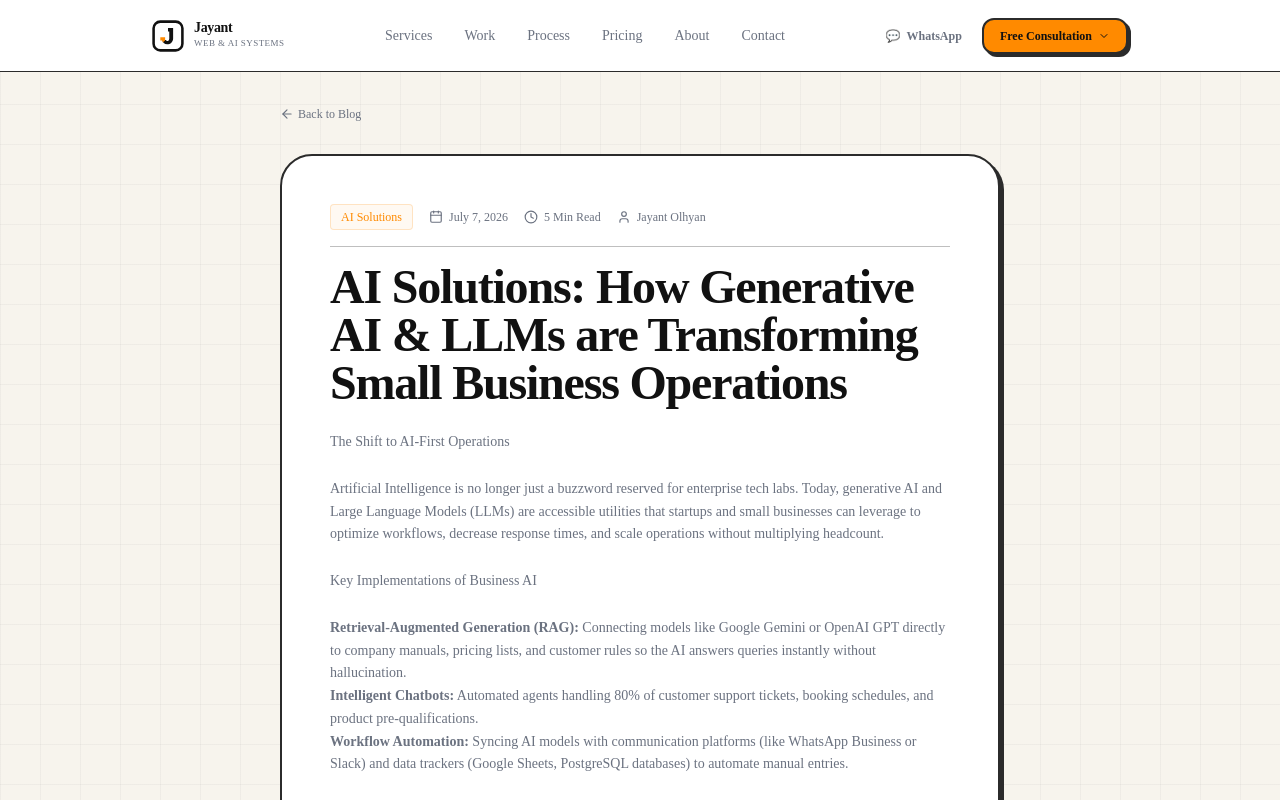
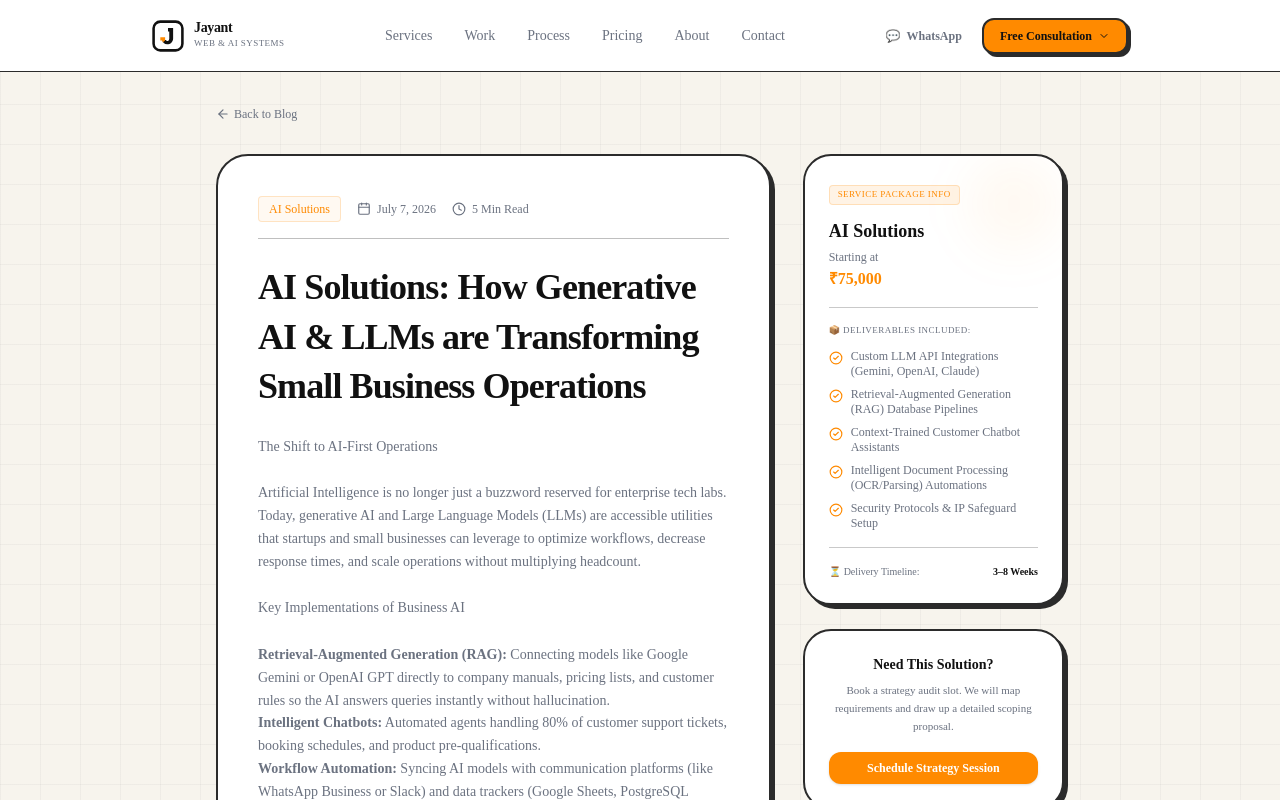
Before and after one commit to JayantOlhyan/Jayant-solutions, a Next.js app: page /blog/ai-solutions in a window 1280 px wide. Shown: the top 800 px of the page. Built offline with nearby package versions, Linux system fonts and the light colour scheme.

Commit message:
feat: redesign blog dynamic detail pages to display solution prices, timelines, scope inclusions, and booking triggers

```diff
--- a/src/app/blog/[slug]/page.tsx
+++ b/src/app/blog/[slug]/page.tsx
@@ -2,7 +2,7 @@ import React from "react";
 import Link from "next/link";
 import { notFound } from "next/navigation";
 import { blogPosts } from "@/data/blog";
-import { Calendar, Clock, User, ArrowLeft } from "lucide-react";
+import { Calendar, Clock, User, ArrowLeft, Check, CheckCircle2 } from "lucide-react";
 
 interface PageProps {
   params: Promise<{ slug: string }>;
@@ -18,7 +18,7 @@ export default async function BlogPostPage({ params }: PageProps) {
 
   return (
     <div className="hog-grid min-h-screen pb-20 pt-10">
-      <main className="max-w-3xl mx-auto px-6">
+      <main className="max-w-4xl mx-auto px-6">
         {/* Back Link */}
         <Link
           href="/blog"
@@ -27,10 +27,12 @@ export default async function BlogPostPage({ params }: PageProps) {
           <ArrowLeft className="size-3.5" /> Back to Blog
         </Link>
 
-        {/* Article Container */}
-        <article className="hog-card rounded-[32px] p-8 md:p-12 shadow-lg">
+        {/* Article Layout Grid */}
+        <div className="grid grid-cols-1 lg:grid-cols-12 gap-8 items-start">
+          {/* Main Article Body */}
+          <article className="lg:col-span-8 hog-card rounded-[32px] p-6 md:p-10 shadow-sm flex flex-col gap-6">
             {/* Metadata */}
-          <div className="flex flex-wrap items-center gap-4 mb-4 border-b border-border-custom/30 pb-4">
+            <div className="flex flex-wrap items-center gap-4 border-b border-border-custom/30 pb-4">
               <span className="font-mono text-xs text-primary border border-primary/20 bg-primary/5 px-2.5 py-1 rounded">
                 {post.category}
               </span>
@@ -42,23 +44,79 @@ export default async function BlogPostPage({ params }: PageProps) {
                 <Clock className="size-3.5" />
                 <span>{post.readTime}</span>
               </div>
-            <div className="flex items-center gap-1.5 text-xs text-text-muted font-mono">
-              <User className="size-3.5" />
-              <span>{post.author}</span>
-            </div>
             </div>
 
             {/* Title */}
-          <h1 className="font-serif text-3xl md:text-5xl font-bold tracking-tight text-text-base mb-6">
+            <h1 className="font-serif text-2xl md:text-4xl font-bold tracking-tight text-text-base leading-snug">
               {post.title}
             </h1>
 
-          {/* Content Body */}
+            {/* Article Content */}
             <div
               className="prose prose-neutral dark:prose-invert max-w-none text-xs md:text-sm text-text-muted space-y-6 leading-relaxed"
               dangerouslySetInnerHTML={{ __html: post.content }}
             />
           </article>
+
+          {/* Right Sidebar: Commercial Packaging */}
+          <div className="lg:col-span-4 flex flex-col gap-6">
+            {/* Package Details Card */}
+            <div className="hog-card rounded-[28px] p-6 border-2 border-primary/40 relative overflow-hidden">
+              <div className="absolute top-0 right-0 w-24 h-24 bg-primary/5 rounded-full blur-xl pointer-events-none" />
+
+              <span className="font-mono text-[9px] uppercase tracking-wider text-primary bg-primary/10 border border-primary/20 px-2 py-0.5 rounded mb-3 inline-block">
+                Service Package Info
+              </span>
+
+              <h3 className="font-serif text-lg font-bold text-text-base mb-1">
+                {post.category}
+              </h3>
+
+              <div className="font-mono text-xs text-text-muted mb-4">
+                Starting at <strong className="text-primary text-base block mt-0.5">{post.startingPrice}</strong>
+              </div>
+
+              {/* Scope Deliverables */}
+              <div className="border-t border-border-custom/25 pt-4">
+                <span className="font-mono text-[9px] uppercase tracking-wider text-text-muted block mb-3">
+                  📦 Deliverables Included:
+                </span>
+                <ul className="space-y-2">
+                  {post.deliverables.map((item, idx) => (
+                    <li key={idx} className="text-xs text-text-muted flex items-start gap-2 leading-tight">
+                      <CheckCircle2 className="size-3.5 text-primary shrink-0 mt-0.5" />
+                      <span>{item}</span>
+                    </li>
+                  ))}
+                </ul>
+              </div>
+
+              {/* Timeline metric */}
+              <div className="border-t border-border-custom/25 pt-4 mt-4 font-mono text-[10px] text-text-muted flex justify-between">
+                <span>⏳ Delivery Timeline:</span>
+                <span className="text-text-base font-bold">{post.timeline}</span>
+              </div>
+            </div>
+
+            {/* CTA action block */}
+            <div className="hog-card rounded-[28px] p-6 text-center">
+              <h4 className="font-serif font-bold text-text-base text-sm mb-2 leading-snug">
+                Need This Solution?
+              </h4>
+              <p className="text-[11px] text-text-muted mb-4 leading-relaxed">
+                Book a strategy audit slot. We will map requirements and draw up a detailed scoping proposal.
+              </p>
+              <a
+                href="https://cal.com/jayant-web-and-ai-systems/strategy-call"
+                target="_blank"
+                rel="noopener noreferrer"
+                className="w-full text-center py-2 text-xs font-mono font-bold bg-primary hover:bg-primary-hover text-white rounded-xl block transition-colors shadow-sm"
+              >
+                Schedule Strategy Session
+              </a>
+            </div>
+          </div>
+        </div>
       </main>
     </div>
   );
--- a/src/data/blog.ts
+++ b/src/data/blog.ts
@@ -7,6 +7,9 @@ export interface BlogPost {
   readTime: string;
   author: string;
   content: string;
+  startingPrice: string;
+  timeline: string;
+  deliverables: string[];
 }
 
 export const blogPosts: BlogPost[] = [
@@ -18,6 +21,15 @@ export const blogPosts: BlogPost[] = [
     date: "July 7, 2026",
     readTime: "5 Min Read",
     author: "Jayant Olhyan",
+    startingPrice: "₹75,000",
+    timeline: "3–8 Weeks",
+    deliverables: [
+      "Custom LLM API Integrations (Gemini, OpenAI, Claude)",
+      "Retrieval-Augmented Generation (RAG) Database Pipelines",
+      "Context-Trained Customer Chatbot Assistants",
+      "Intelligent Document Processing (OCR/Parsing) Automations",
+      "Security Protocols & IP Safeguard Setup"
+    ],
     content: `
       <h2>The Shift to AI-First Operations</h2>
       <p>Artificial Intelligence is no longer just a buzzword reserved for enterprise tech labs. Today, generative AI and Large Language Models (LLMs) are accessible utilities that startups and small businesses can leverage to optimize workflows, decrease response times, and scale operations without multiplying headcount.</p>
@@ -41,6 +53,15 @@ export const blogPosts: BlogPost[] = [
     date: "July 6, 2026",
     readTime: "4 Min Read",
     author: "Jayant Olhyan",
+    startingPrice: "₹75,000",
+    timeline: "4–16 Weeks",
+    deliverables: [
+      "Proprietary Database Architectures (PostgreSQL/MongoDB)",
+      "High-Performance Custom Admin Dashboards",
+      "Role-Based Access Controls (RBAC) & Secure JWT Auth",
+      "Modular Frontend Panels (React/Next.js)",
+      "Full Codebase & Intellectual Property Transfer"
+    ],
     content: `
       <h2>The Limit of Pre-packaged Templates</h2>
       <p>Many early-stage businesses launch using generic off-the-shelf software tools. However, as workflows grow complex, companies find themselves paying for multiple monthly SaaS subscriptions while building manual spreadsheet bridges to connect them all. This creates fragmentation and operational bottlenecks.</p>
@@ -64,6 +85,15 @@ export const blogPosts: BlogPost[] = [
     date: "July 5, 2026",
     readTime: "6 Min Read",
     author: "Jayant Olhyan",
+    startingPrice: "₹35,000",
+    timeline: "2–6 Weeks",
+    deliverables: [
+      "Responsive UI layout styled using Tailwind CSS",
+      "Dynamic data queries with Next.js App Router API hooks",
+      "Optimized Google Core Web Vitals (LCP & INP optimization)",
+      "Full SEO setup with robots.txt, sitemaps, and JSON-LD organization markup",
+      "Domain routing setup & production SSL certificates deployment"
+    ],
     content: `
       <h2>Why Web Performance Correlates with Conversions</h2>
       <p>A website is not just a digital brochure; it is the entry funnel for your business operations. Studies show that websites taking longer than 3 seconds to load suffer from 50% drop-off rates. Fast page render speeds and clean responsive layouts directly impact search engine indexing and user trust.</p>
@@ -87,6 +117,15 @@ export const blogPosts: BlogPost[] = [
     date: "July 4, 2026",
     readTime: "5 Min Read",
     author: "Jayant Olhyan",
+    startingPrice: "₹80,000",
+    timeline: "4–10 Weeks",
+    deliverables: [
+      "iOS and Android App Store-Ready Codebase via Flutter",
+      "Custom UI layouts custom-branded for mobile screen ratios",
+      "Push Notifications (FCM) & SMS alert integration hooks",
+      "Local storage cache & offline usability setups",
+      "App Store & Google Play Console deployment guides"
+    ],
     content: `
       <h2>The Rise of Mobile-First Operations</h2>
       <p>With mobile phones generating more than half of global web traffic, having a dedicated mobile app gives companies direct access to client engagement. From women's safety SOS applications to tournament tracker networks, mobile apps serve as real-time interaction hubs.</p>
@@ -110,6 +149,15 @@ export const blogPosts: BlogPost[] = [
     date: "July 3, 2026",
     readTime: "4 Min Read",
     author: "Jayant Olhyan",
+    startingPrice: "₹25,000",
+    timeline: "1–4 Weeks",
+    deliverables: [
+      "Integrations with Meta Cloud APIs for WhatsApp notifications",
+      "Automatic data routing from client submissions to databases",
+      "Custom integrations with Google Workspace APIs (Sheets, Drive, Gmail)",
+      "Automated invoice generations & payment receipt alerts",
+      "Operational audits mapping manual bottlenecks to API scripts"
+    ],
     content: `
       <h2>The Hidden Cost of Manual Operations</h2>
       <p>Every hour your staff spends copying data from client emails into spreadsheets, generating PDF invoices, or sending manual reminders is an hour lost. Manual workflows scale poorly and are highly prone to data entry mistakes.</p>
@@ -133,6 +181,15 @@ export const blogPosts: BlogPost[] = [
     date: "July 2, 2026",
     readTime: "5 Min Read",
     author: "Jayant Olhyan",
+    startingPrice: "₹50,000",
+    timeline: "2–6 Weeks",
+    deliverables: [
+      "Scalable infrastructure layout configured on AWS or GCP networks",
+      "Dockerized container builds for clean workspace migrations",
+      "Automated CI/CD deployment flow via GitHub Actions",
+      "Safe database backups, recovery routes, and SSL mapping",
+      "Uptime status alerts & server performance log monitoring setups"
+    ],
     content: `
       <h2>The Architecture of Scalable Systems</h2>
       <p>Building high-quality code is only half the battle. To serve users reliably, your application requires a secure, auto-scaling cloud environment. Modern DevOps practices ensure your platform handles traffic spikes without crashing.</p>
```
Lines whose indentation alone changed are shown as unchanged.
